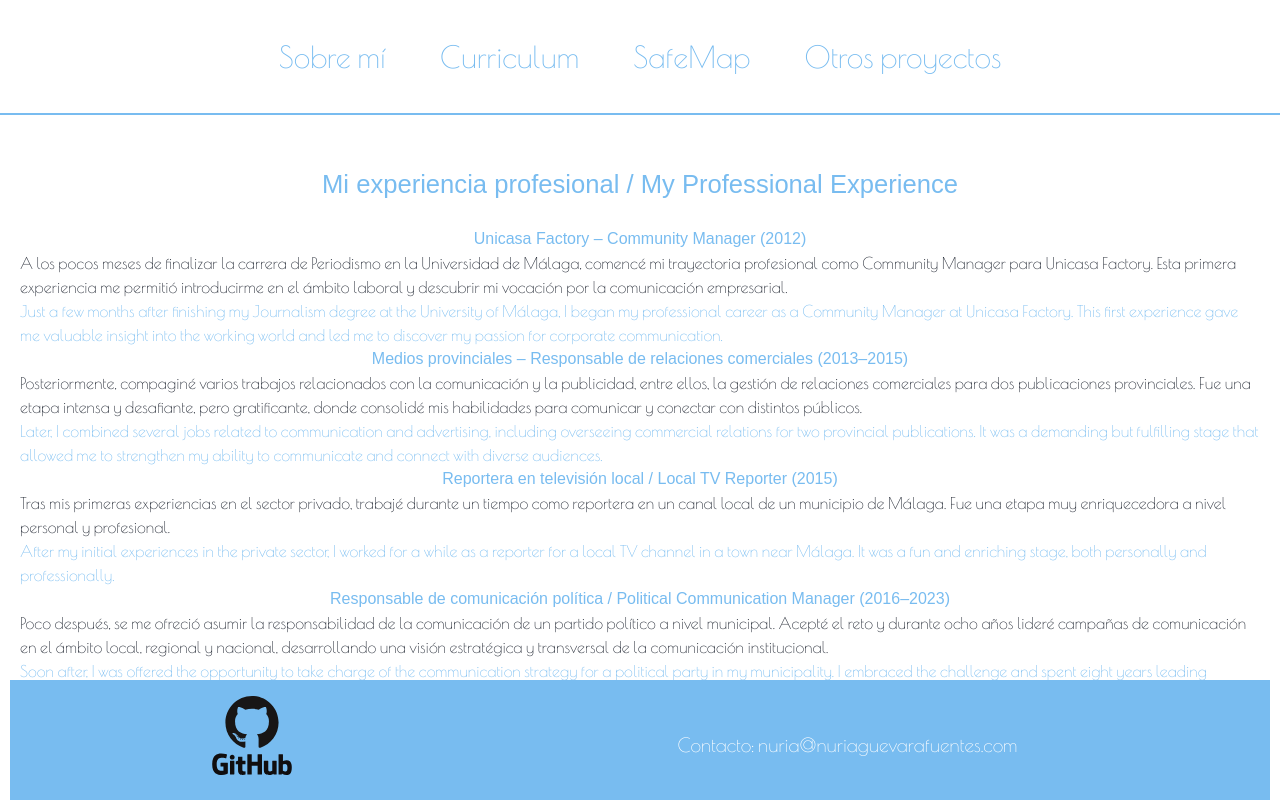
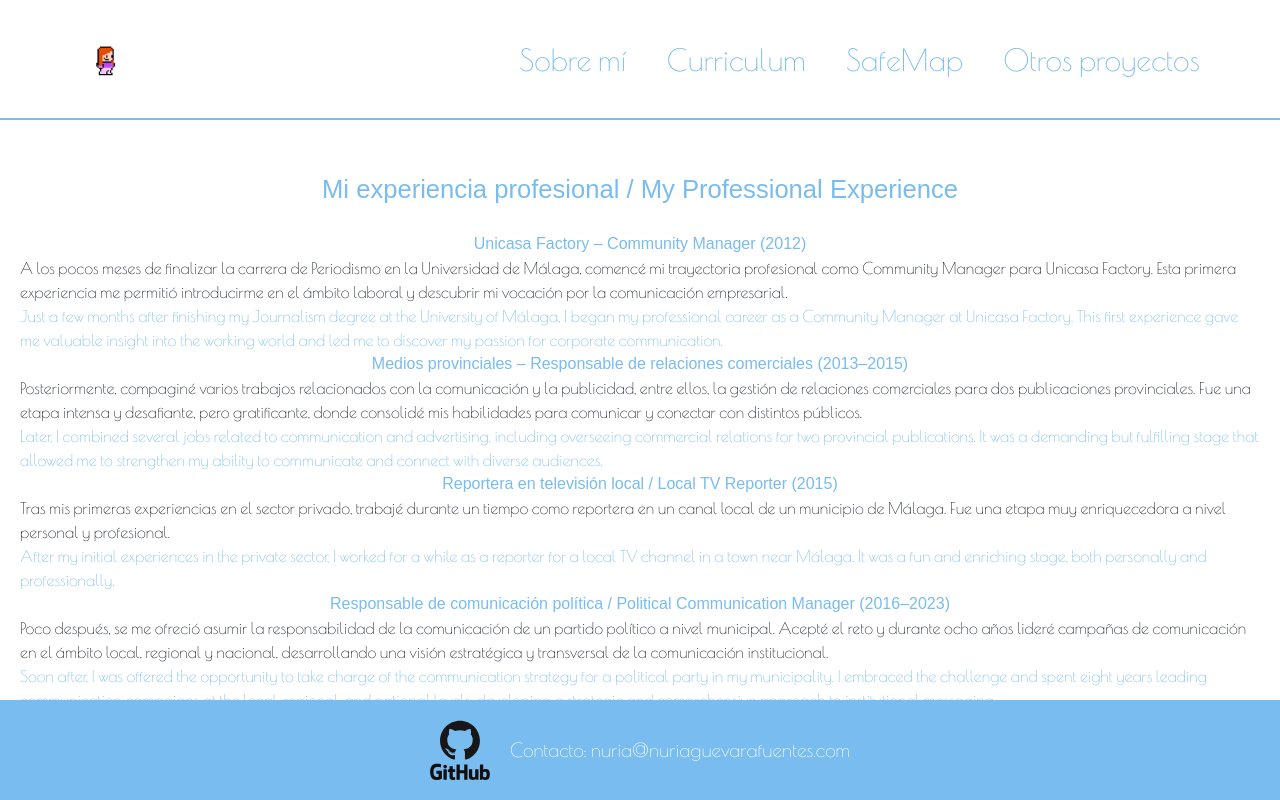
Before and after one commit to Nuguit/mywebsite-main, a React (Create React App) app: page /curriculum in a window 1280 px wide. Built offline with nearby package versions, Linux system fonts and the light colour scheme.

Commit message:
fix navbar

```diff
--- a/package.json
+++ b/package.json
@@ -3,6 +3,7 @@
   "version": "0.1.0",
   "private": true,
   "dependencies": {
+    "@chakra-ui/icons": "^2.2.4",
     "@chakra-ui/react": "^2.10.9",
     "@emotion/react": "^11.14.0",
     "@emotion/styled": "^11.14.0",
--- a/src/Components/Footer/Footer.jsx
+++ b/src/Components/Footer/Footer.jsx
@@ -1,27 +1,42 @@
-import React from 'react';
-import { Flex } from '@chakra-ui/react';
+import { Flex, Text, Link, Image } from '@chakra-ui/react';
 import github from "../../Pages/SobreMi/github.svg";
 
 const Footer = () => {
   return (
     <Flex
-      padding="15px 10px"
+      as="footer"
+      direction={{ base: "column", md: "row" }}
+      alignItems="center"
+      justifyContent="center"
+      textAlign="center"
+      gap={{ base: "12px", md: "20px" }}
+      py="20px"
+      px="10px"
       backgroundColor="#78BCF0"
       flexWrap="wrap"
-      justifyContent= "space-around"
-      alignItems="center"
-      textAlign="center"
-      margin="0 10px"
     >
-      <a href="https://github.com/Nuguit" style={{ marginBottom: "10px" }}>
-        <img src={github} title="GitHub" alt="GitHub" width="80" height="80" />
-      </a>
+      <Link href="https://github.com/Nuguit" isExternal display="inline-flex">
+        <Image
+          src={github}
+          title="GitHub"
+          alt="GitHub"
+          boxSize="60px"
+          cursor="pointer"
+        />
+      </Link>
 
-      <div className='name' style={{ color: "white", fontSize: "1.2rem", marginRight: "50px"}}>
-        Contacto: <a href="mailto:nuria@nuriaguevarafuentes.com" style={{ color: 'inherit', transition: 'color 0.3s' }}>nuria@nuriaguevarafuentes.com</a>
-      </div>
+      <Text color="white" fontSize="1.2rem" m={0}>
+        Contacto:{" "}
+        <Link
+          href="mailto:nuria@nuriaguevarafuentes.com"
+          color="white"
+          _hover={{ color: "black" }}
+        >
+          nuria@nuriaguevarafuentes.com
+        </Link>
+      </Text>
     </Flex>
   );
-}
+};
 
 export default Footer;
--- a/src/Components/Navbar/Navbar.jsx
+++ b/src/Components/Navbar/Navbar.jsx
@@ -1,7 +1,21 @@
-import { Flex, Text } from "@chakra-ui/react";
+import {
+  Flex,
+  Text,
+  IconButton,
+  Drawer,
+  DrawerBody,
+  DrawerOverlay,
+  DrawerContent,
+  DrawerCloseButton,
+  useDisclosure, Image
+} from "@chakra-ui/react";
+import { HamburgerIcon } from "@chakra-ui/icons";
 import NavigationLink from "../NavigationLink/NavigationLink";
+import logo from "./logo.png"
 
 const Navbar = () => {
+  const { isOpen, onOpen, onClose } = useDisclosure();
+
   const NAVIGATION_LINK = [
     { link: "/about", text: "Sobre mí" },
     { link: "/curriculum", text: "Curriculum" },
@@ -12,30 +26,83 @@ const Navbar = () => {
   return (
     <Flex
       className="navbar"
-      direction={{ base: "column", md: "row" }}
-      padding={{ base: "20px", md: "34px 80px" }}
-      backgroundColor="white" // Fondo blanco
-      borderBottom="2px solid #78BCF0" // Línea azul inferior
+      padding={{ base: "15px 20px", md: "34px 80px" }}
+      backgroundColor="white"
+      borderBottom="2px solid #78BCF0"
       alignItems="center"
-      justifyContent="space-around"
-      paddingLeft="50px"
+      justifyContent="space-between"
+      width="100%"
+      overflow="hidden"
     >
-      <Flex gap="54px">
-        {NAVIGATION_LINK.map(({ link, text }) => {
-          return (
+
+      <a href="https://www.nuriaguevarafuentes.com">
+        <Image
+          src={logo}
+          alt="Logo"
+          boxSize="50px"
+          objectFit="contain"
+          cursor="pointer"
+        />
+      </a>
+
+
+      <Flex
+        gap="40px"
+        display={{ base: "none", md: "flex" }}
+        alignItems="center"
+      >
+        {NAVIGATION_LINK.map(({ link, text }) => (
           <NavigationLink
             to={link}
             key={text}
-              _hover={{ textDecoration: "underline" }} // Subrayado en hover
-              textDecoration="none" // Sin subrayado por defecto
+            _hover={{ textDecoration: "underline" }}
+            textDecoration="none"
           >
             <Text color="#78BCF0" fontWeight="500">
               {text}
             </Text>
           </NavigationLink>
-          );
-        })}
+        ))}
       </Flex>
+
+
+      <IconButton
+        display={{ base: "flex", md: "none" }}
+        icon={<HamburgerIcon />}
+        aria-label="Abrir menú"
+        variant="outline"
+        onClick={onOpen}
+      />
+
+
+      <Drawer placement="right" onClose={onClose} isOpen={isOpen}>
+        <DrawerOverlay />
+        <DrawerContent>
+          <DrawerCloseButton />
+          <DrawerBody>
+            <Flex
+              direction="column"
+              gap="20px"
+              mt="60px"
+              alignItems="flex-start"
+            >
+              {NAVIGATION_LINK.map(({ link, text }) => (
+                <NavigationLink
+                  to={link}
+                  key={text}
+                  onClick={onClose}
+                  _hover={{ textDecoration: "underline" }}
+                  textDecoration="none"
+                >
+                  <Text color="#78BCF0" fontWeight="500" fontSize="lg">
+                    {text}
+                  </Text>
+                </NavigationLink>
+              ))}
+            </Flex>
+          </DrawerBody>
+        </DrawerContent>
+      </Drawer>
     </Flex>
   );
 };
--- a/src/index.css
+++ b/src/index.css
@@ -51,13 +51,7 @@ p, .mainbox, .name {
   font-family: "Poiret One", sans-serif;
 }
 
-.name {
-  color: white;
-  margin-right: 0;
-  display: block;
-  text-align: center;
-  margin-top: 10px;
-}
+
 
 
 .circle-container {
@@ -127,10 +121,7 @@ p, .mainbox, .name {
     text-align: left;
   }
 
-  .name {
-    margin-right: 30px;
-    text-align: right;
-  }
+
 }
 
 
@@ -147,7 +138,5 @@ p, .mainbox, .name {
     font-size: 30px;
   }
 
-  .name {
-    margin-right: 50px;
-  }
+
 }
```
Also changed, not shown: src/Components/Navbar/logo.png (added), 1 other file (tests, documents, lock files or other folders). Lines whose indentation alone changed are shown as unchanged.
